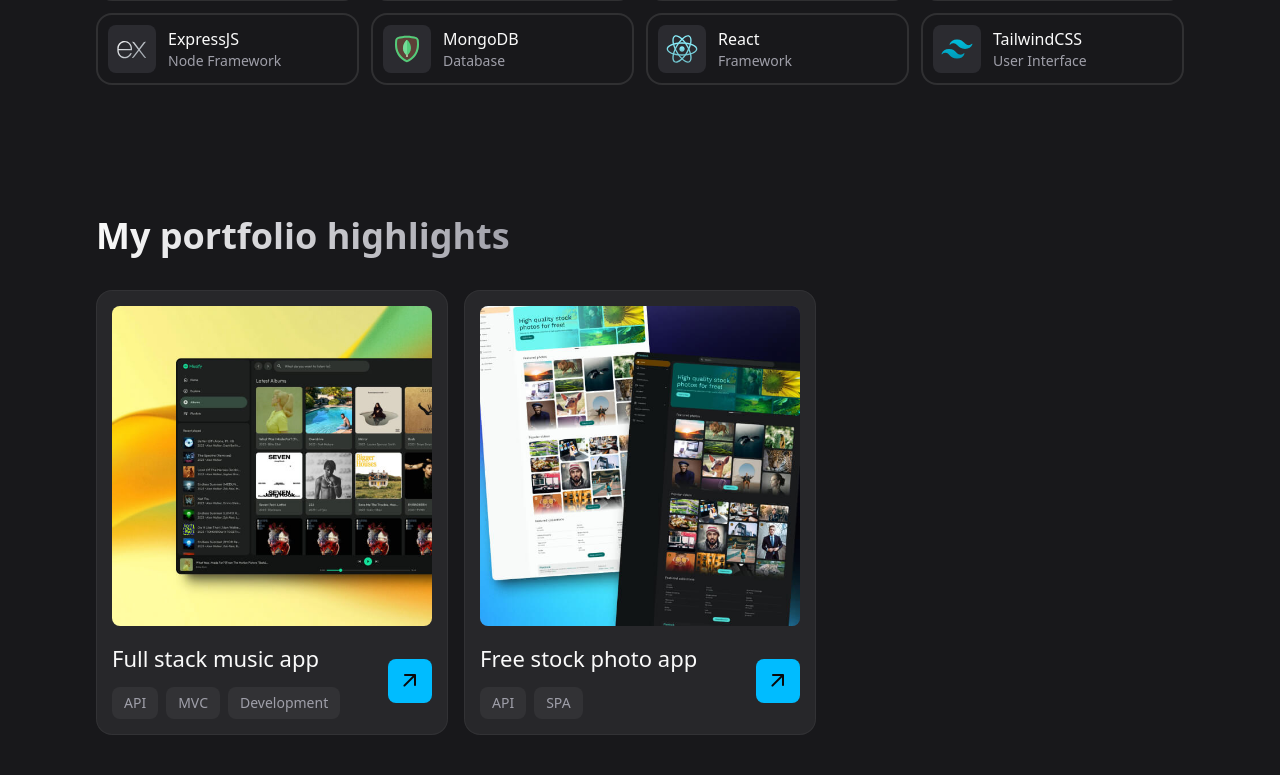
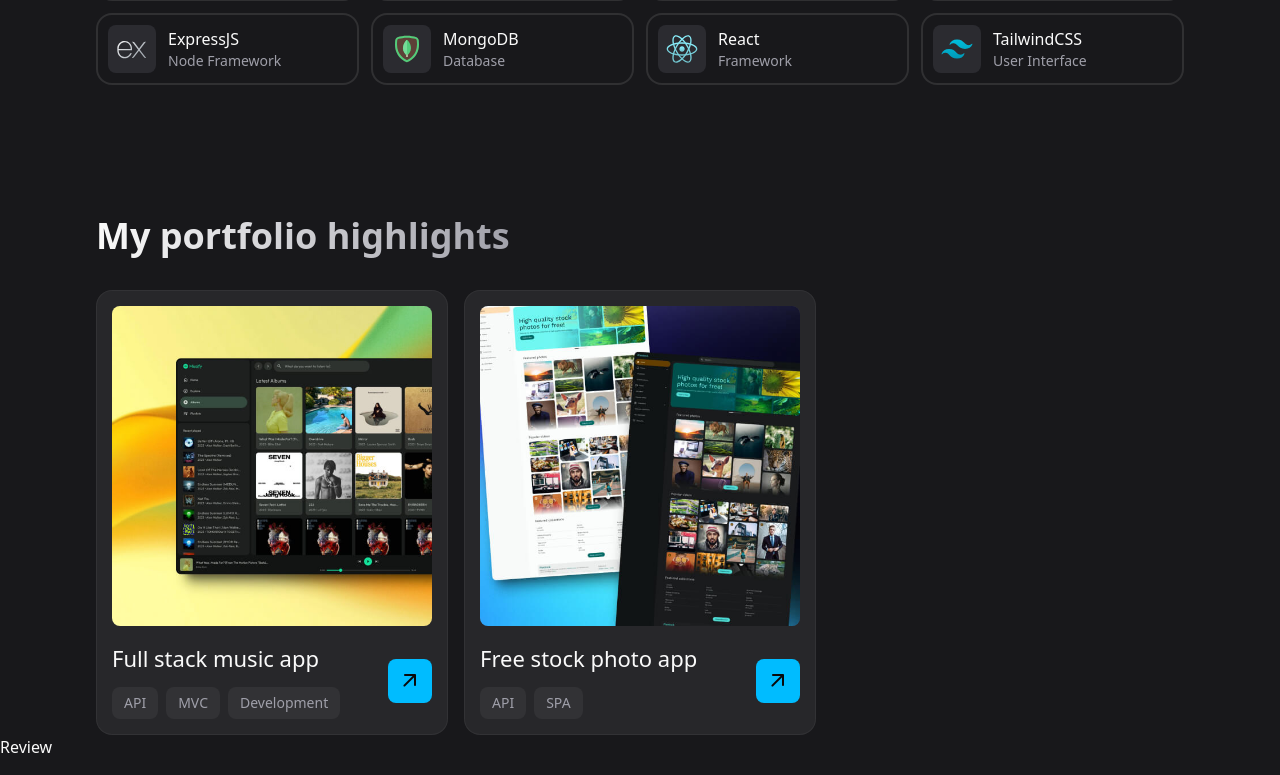
Before and after one commit to yashkagawale/Portfolio, a React (Vite) app: page / in a window 1280 px wide. Shown: the part 1531-2306 px from the top of the page. Built offline with nearby package versions, Linux system fonts and the light colour scheme.

Commit message:
Created Review File

```diff
--- a/src/App.jsx
+++ b/src/App.jsx
@@ -11,6 +11,7 @@
 import About from "./components/About";
 import Skills from "./components/Skills";
 import Work from "./components/Work";
+import Review from "./components/Review";
 
 
 const App = () => {
@@ -22,6 +23,7 @@
                 <About />
                 <Skills />
                 <Work />
+                <Review />
             </main>
         </div>
     )
--- /dev/null
+++ b/src/components/Review.jsx
@@ -0,0 +1,13 @@
+/**
+ * @copyright 2025 yashkagawale
+ * @license Apache-2.0
+ */
+
+
+const Review = () => {
+  return (
+    <div>Review</div>
+  )
+}
+
+export default Review
--- a/src/components/Work.jsx
+++ b/src/components/Work.jsx
@@ -32,7 +32,7 @@
 
 const Work = () => {
   return (
-    <section id="work" className="section mb-10"> {/*remove this mb-10 before contiuning with the next section*/}
+    <section id="work" className="section">
         <div className="container">
             <h2 className="headline-2 mb-8">
                 My portfolio highlights
```
